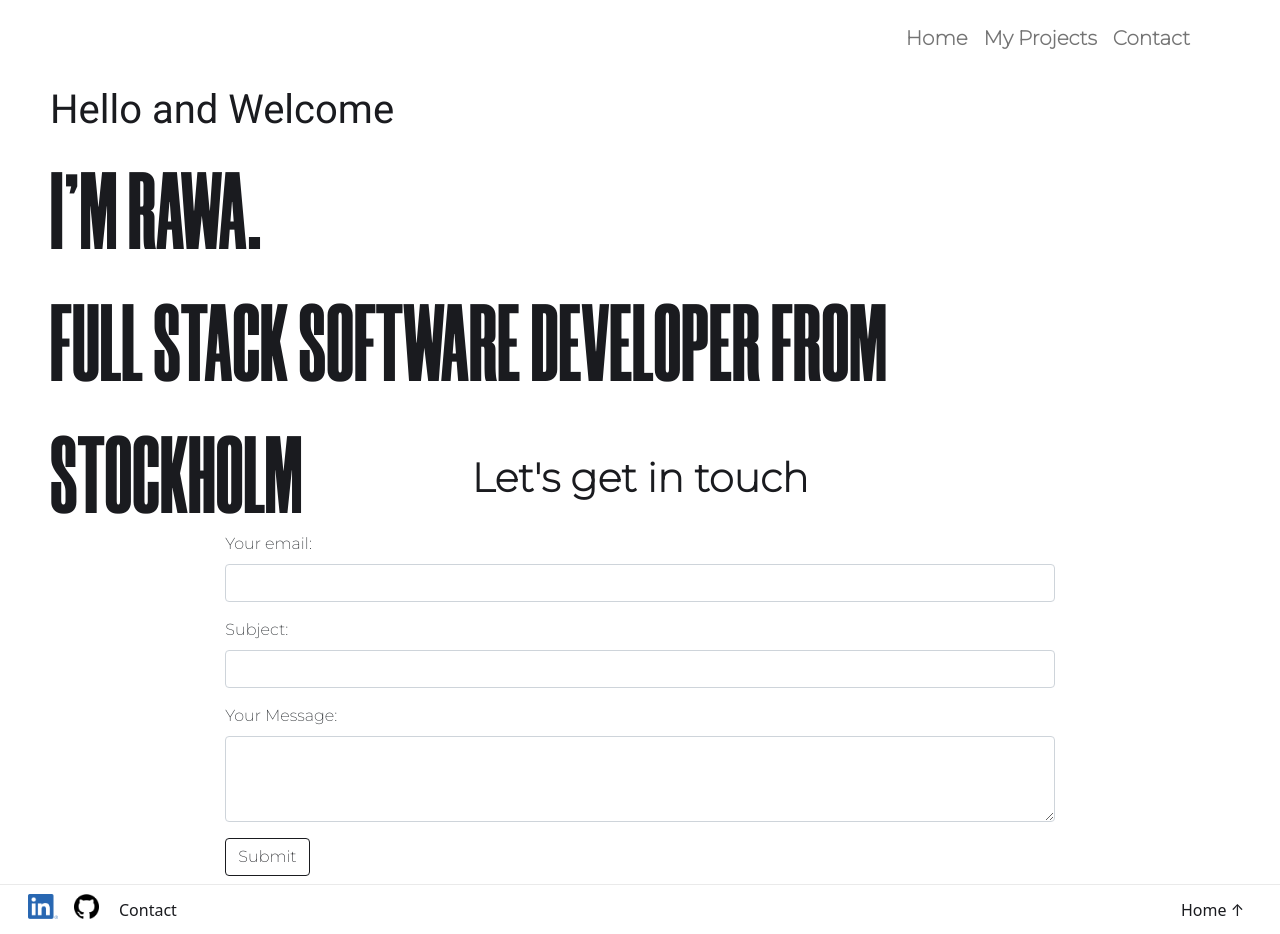
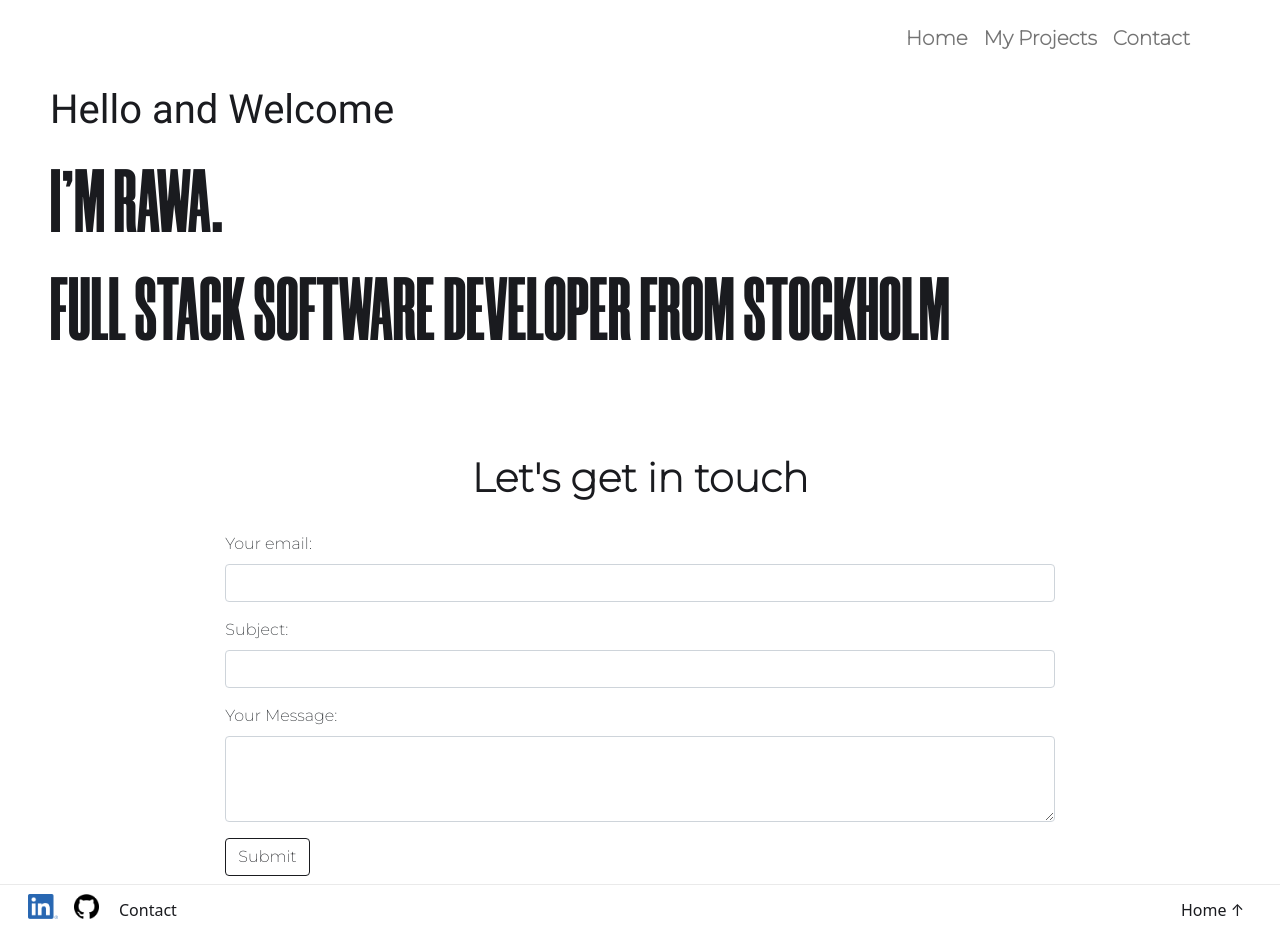
Before and after one commit to Rawa08/Portfolio, a Next.js app: page /contact in a window 1280 px wide. Built offline with nearby package versions, Linux system fonts and the light colour scheme.

Commit message:
style fix

```diff
--- a/styles/Home.module.css
+++ b/styles/Home.module.css
@@ -62,7 +62,7 @@ padding: 15px 0 !important;
 .hero h1{
 
   font-family: 'Morganite',sans-serif;
-  font-size:110px;
+  font-size:90px;
   margin-top:0;
 
 }
```
